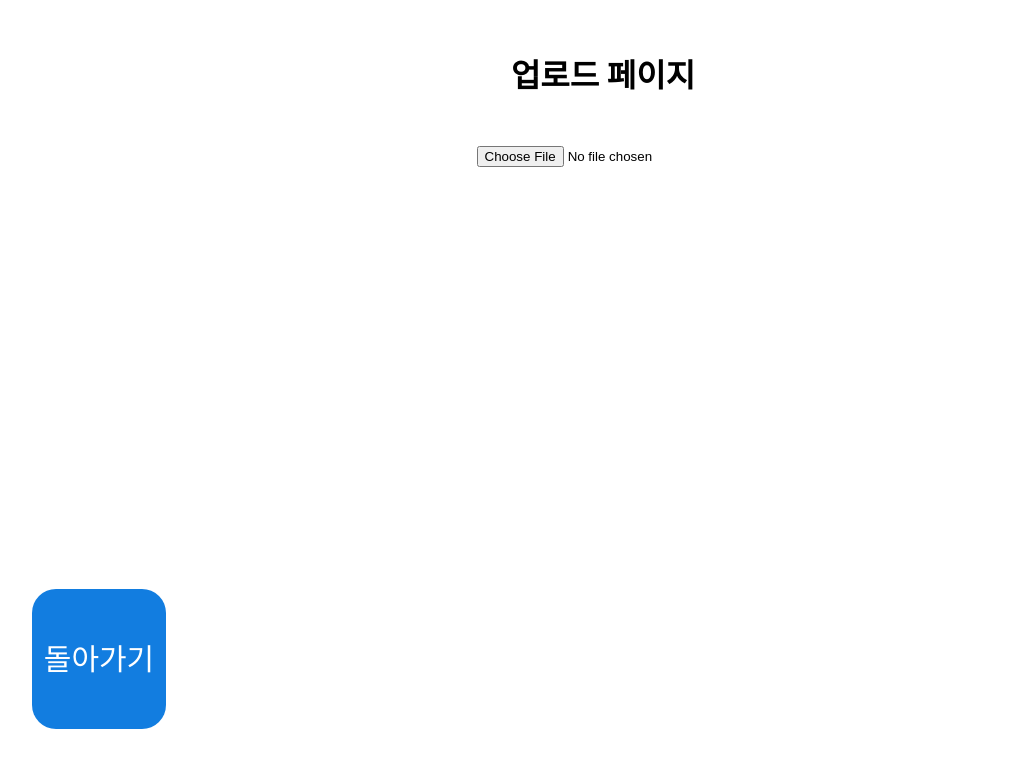
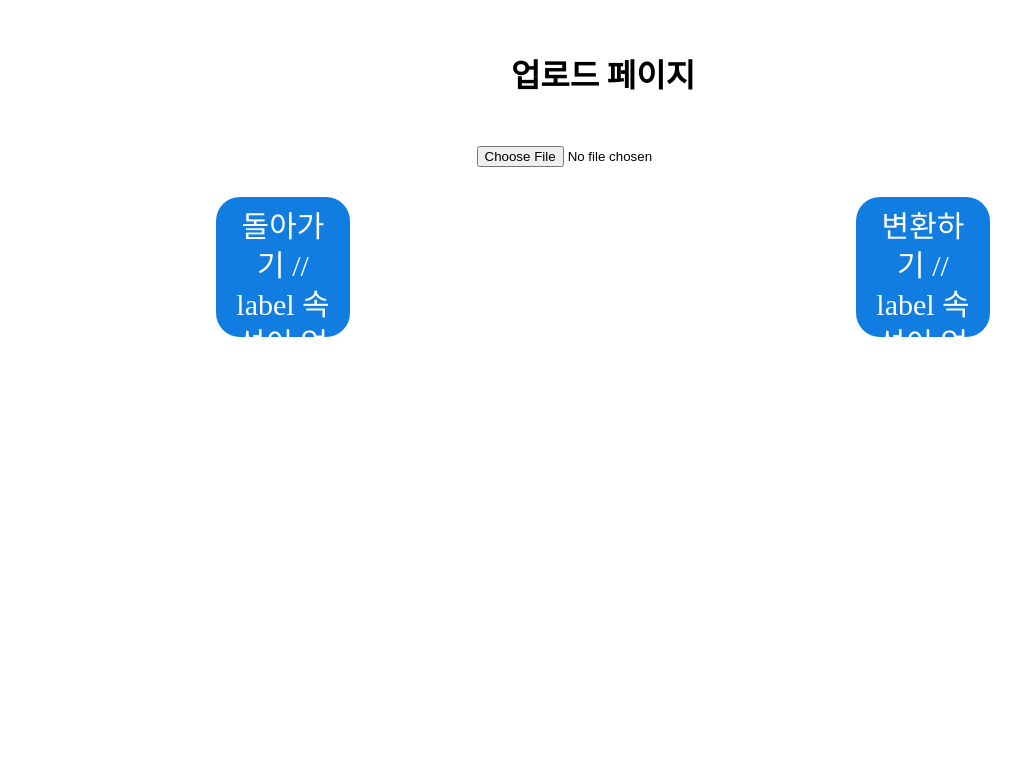
Before and after one commit to PNUchae/Flyai, a React (Create React App) app: page / in a window 1280 px wide. Both pictures are taken after a click on the button "시작하기". Shown: the top 768 px of the page, without its empty margins (37-1058 px from the left). Built offline with nearby package versions, Linux system fonts and the light colour scheme.

Commit message:
돌아가기 버튼이랑 변환하기 버튼, 변환중 페이지

```diff
--- a/src/App.css
+++ b/src/App.css
@@ -22,6 +22,7 @@
   font-size: 1em;
   cursor: pointer;
 }
+
 .upload-page h1 {
   margin: 50px;
   font-size: 2em;
@@ -33,3 +34,27 @@ button {
   font-size: 1em;
   cursor: pointer;
 }
+
+
+
+.upload-page-buttons {
+  display: flex;
+  justify-content: space-around; /* 버튼들 사이에 공간을 균등하게 분배 */
+  width: 100%; /* 버튼 컨테이너의 너비를 전체로 설정 */
+  margin-top: 20px; /* 버튼 컨테이너 상단 여백 */
+}
+
+.upload-page-button {
+  padding: 10px 20px;
+  font-size: 1em;
+  cursor: pointer;
+  border: none;
+  border-radius: 5px;
+  background-color: #127de0;
+  color: white;
+}
+
+.upload-page-button:disabled {
+  background-color: #cccccc;
+  cursor: not-allowed;
+}
--- a/src/App.js
+++ b/src/App.js
@@ -5,12 +5,9 @@ import './App.css';
 const styles = {
   Button: {
     cursor: 'pointer',
-    position: 'absolute', // 버튼을 정확한 위치에 배치하려면 position 속성이 필요합니다.
-    top: '569px',
-    left: '49px',
     width: '134px',
     height: '140px',
-    padding: '0px 8px',
+    padding: '10px 15px',
     border: '0',
     boxSizing: 'border-box',
     borderRadius: '24px',
@@ -21,19 +18,20 @@ const styles = {
     fontWeight: 500,
     lineHeight: '39px',
     outline: 'none',
+    margin: '10px', // 버튼 사이의 간격을 추가
   },
 };
 
 // Button 컴포넌트 기본 속성
 const defaultProps = {
-  label: 'Back',
+  label: 'Default Label', // 'image' 대신 'label' 속성의 기본값을 정의합니다.
 };
 
 // Button 컴포넌트 정의
 const Button = ({ label, onClick }) => {
   return (
     <button style={styles.Button} onClick={onClick}>
-      {label ?? defaultProps.label}
+      {label ?? defaultProps.label} // label 속성이 없을 경우 defaultProps.label을 사용합니다.
     </button>
   );
 };
@@ -66,6 +64,7 @@ function HomePage({ onStartClick }) {
       }} />
     );
   };
+
   return (
     <div className="home-page">
       <h1>오디오가 오디오</h1>
@@ -75,15 +74,14 @@ function HomePage({ onStartClick }) {
 }
 
 // 두 번째 페이지 컴포넌트
-// 두 번째 페이지 컴포넌트
-function UploadPage({ onGoBackClick }) {
+function UploadPage({ onGoBackClick, onTransformClick }) {
+  const [file, setFile] = useState(null); // 선택된 파일을 관리하는 상태
+
   const handleFileChange = (event) => {
-    const file = event.target.files[0];
-    if (file) {
-      console.log("Uploading file:", file.name);
-      // 여기에 파일 업로드 로직을 추가할 수 있습니다.
-      // 예를 들어, 이 파일을 서버에 업로드 하거나,
-      // FileReader API를 사용하여 클라이언트 측에서 파일을 읽을 수 있습니다.
+    const selectedFile = event.target.files[0];
+    if (selectedFile) {
+      console.log("Uploading file:", selectedFile.name);
+      setFile(selectedFile); // 파일 상태 업데이트
     }
   };
 
@@ -96,7 +94,37 @@ function UploadPage({ onGoBackClick }) {
         onChange={handleFileChange}
         style={{ display: 'block', margin: '20px auto' }}
       />
-      <Button label="돌아가기" onClick={onGoBackClick} />
+      <div className="upload-page-buttons"> {/* 버튼 컨테이너 */}
+        <Button label= "돌아가기" onClick={onGoBackClick} className="upload-page-button" />
+        <Button label= "변환하기" onClick={onTransformClick} disabled={!file} className="upload-page-button" />
+      </div>
+    </div>
+  );
+}
+
+
+// 세 번째 페이지 컴포넌트
+function TransformingPage({ onTransformComplete }) {
+  // 여기서 변환 로직을 구현할 수 있습니다.
+  // 예를 들어, 변환 로직이 완료되면 onTransformComplete()를 호출합니다.
+
+  // 변환 완료를 시뮬레이션하기 위한 예시
+  setTimeout(onTransformComplete, 2000); // 2초 후에 onTransformComplete 호출
+
+  return (
+    <div className="transforming-page">
+      <h1>변환중...</h1>
+      {/* 여기에 로딩 인디케이터나 애니메이션을 추가할 수 있습니다. */}
+    </div>
+  );
+}
+
+// 네 번째 페이지 컴포넌트
+function TransformationCompletePage({ onRestart }) {
+  return (
+    <div className="transformation-complete-page">
+      <h1>변환 완료!</h1>
+      <Button label="처음으로" onClick={onRestart} />
     </div>
   );
 }
@@ -114,12 +142,31 @@ function App() {
     setCurrentPage('home'); // '돌아가기' 버튼 클릭 시 첫 페이지로 상태 변경
   };
 
+  const handleTransformClick = () => {
+    setCurrentPage('transforming'); // '변환하기' 버튼 클릭 시 변환중 페이지로 상태 변경
+  };
+
+  const handleTransformComplete = () => {
+    setCurrentPage('transformationComplete'); // 변환이 완료되면 변환 완료 페이지로 상태 변경
+  };
+
+  const handleRestart = () => {
+    setCurrentPage('home'); // 처음으로 버튼 클릭 시 첫 페이지로 상태 변경
+  };
+
   return (
     <div className="App">
-      {currentPage === 'home' ? (
+      {currentPage === 'home' && (
         <HomePage onStartClick={handleStartClick} />
-      ) : (
-        <UploadPage onGoBackClick={handleGoBackClick} />
+      )}
+      {currentPage === 'upload' && (
+        <UploadPage onGoBackClick={handleGoBackClick} onTransformClick={handleTransformClick} />
+      )}
+      {currentPage === 'transforming' && (
+        <TransformingPage onTransformComplete={handleTransformComplete} />
+      )}
+      {currentPage === 'transformationComplete' && (
+        <TransformationCompletePage onRestart={handleRestart} />
       )}
     </div>
   );
```
